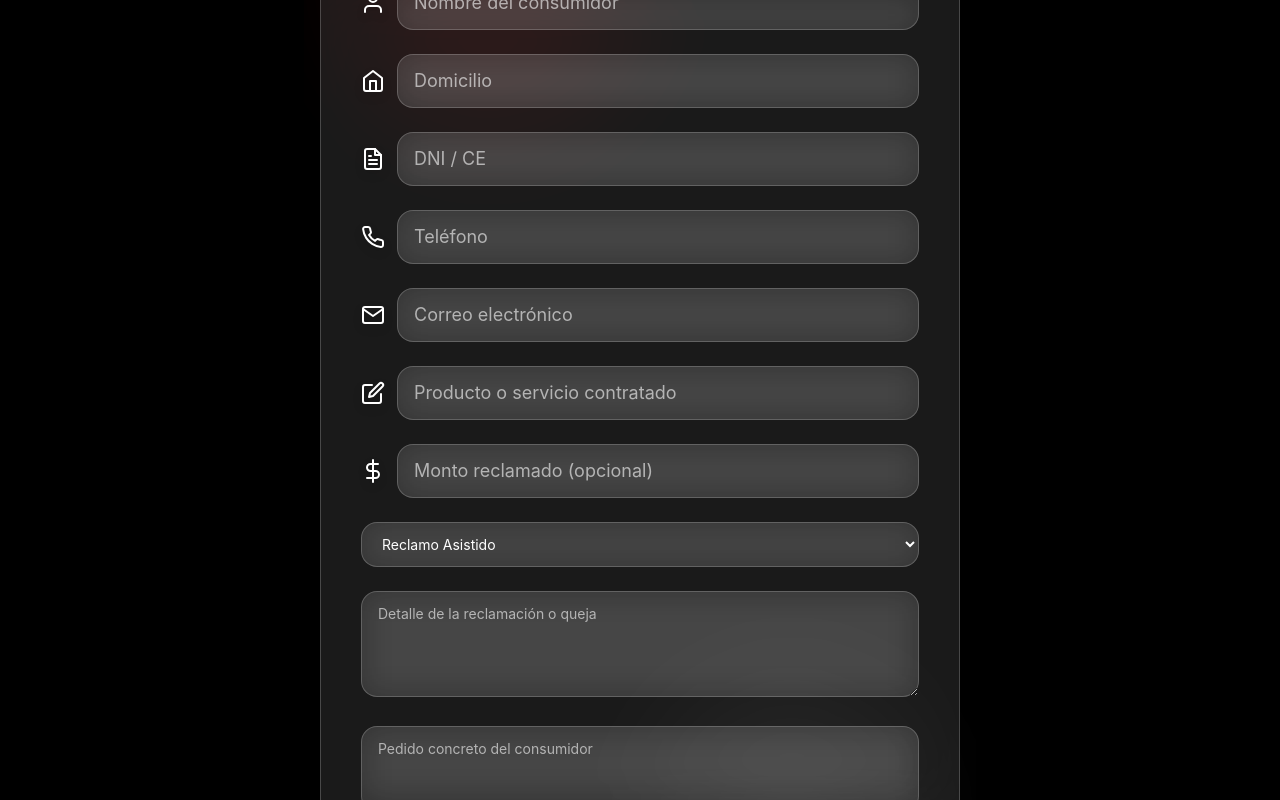
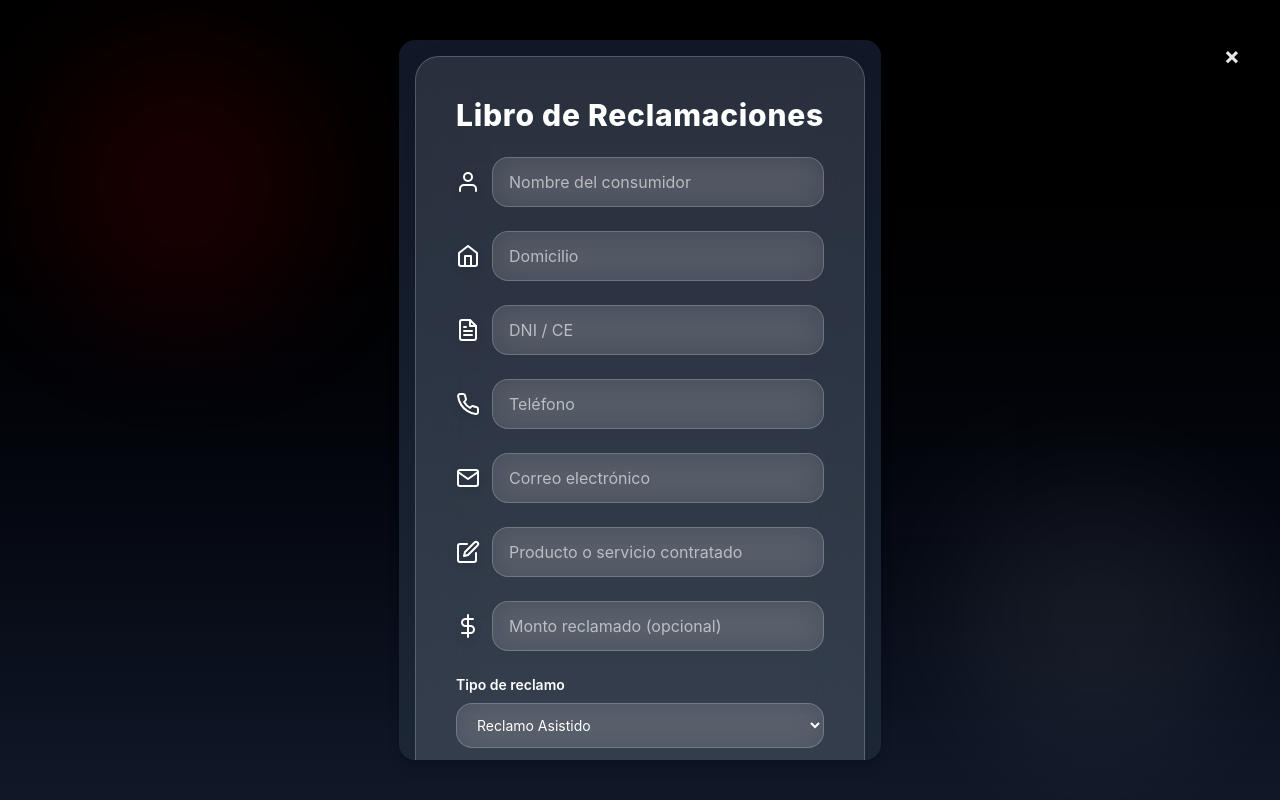
Before and after one commit to MDRCode20/landing02tetsuoart, a React (Vite) app in the folder frontend/: page / in a window 1280 px wide. Both pictures are taken after a click on the button "Libro de Reclamaciones". Shown: the part 3614-4414 px from the top of the page. Built offline with nearby package versions, Linux system fonts and the light colour scheme.

Commit message:
subiendo cambios p2

```diff
--- a/frontend/src/components/ContactForm.jsx
+++ b/frontend/src/components/ContactForm.jsx
@@ -22,10 +22,13 @@ const ContactForm = () => {
 
     try {
       // Ajusta la URL a tu backend real
-      const response = await axios.post(
-        "http://localhost:8000/api/contacto",
-        formData
-      );
+    const response = await fetch("http://localhost:8000/api/contacto", {
+  method: "POST",
+  headers: {
+    "Content-Type": "application/json",
+  },
+  body: JSON.stringify(formData),
+});
 
       if (response.status === 201 || response.status === 200) {
         toast.success("¡Mensaje enviado con éxito!");
--- a/frontend/src/components/Footer.jsx
+++ b/frontend/src/components/Footer.jsx
@@ -96,16 +96,16 @@ useEffect(() => {
         <p>&copy; {new Date().getFullYear()} <span className="font-semibold text-white">Tetsuo Art</span>. Todos los derechos reservados.</p>
         <p className="text-white/50 mt-2">Diseño y desarrollo con ❤️ desde Perú</p>
        {mostrarModal && (
-  <div className="fixed inset-0 bg-black bg-opacity-70 backdrop-blur-sm flex justify-center items-center z-50">
-    <div className="bg-white rounded-lg shadow-lg w-full max-w-2xl relative">
+  <div className="fixed inset-0 bg-gradient-to-b from-black to-gray-900 bg-opacity-70 backdrop-blur-sm flex justify-center items-center z-50">
+
       <button
         onClick={() => setMostrarModal(false)}
-        className="absolute top-4 right-4 text-black text-2xl font-bold z-10"
+        className="absolute top-10 right-10 text-gray-200 text-2xl font-bold z-10"
       >
         &times;
       </button>
       <ReclamationForm />
-    </div>
+
   </div>
 )}
       </motion.div>
--- a/frontend/src/components/ReclamationForm.jsx
+++ b/frontend/src/components/ReclamationForm.jsx
@@ -128,56 +128,77 @@ function ReclamationForm() {
   ];
 
   return (
-    <section className="py-20 px-4 bg-black text-center relative overflow-hidden">
+   <section className=" p-4 bg-gradient-to-b from-gray-900 to-gray-800 rounded-2xl shadow-lg h-[90vh]  space-y-4 overflow-y-auto scrollbar-thin scrollbar-thumb-gray-600 scrollbar-track-gray-800">
+
   <Toaster position="top-center" />
+
+  {/* Efectos de fondo */}
   <div className="absolute top-0 left-0 w-full h-full pointer-events-none">
     <div className="absolute top-10 left-10 w-72 h-72 bg-red-600/20 rounded-full blur-3xl animate-pulse" />
     <div className="absolute bottom-10 right-10 w-72 h-72 bg-white/10 rounded-full blur-3xl animate-pulse" />
   </div>
+
   <motion.form
     onSubmit={handleSubmit}
     variants={fadeInUp}
     initial="hidden"
     animate="visible"
-        className="max-w-3xl mx-auto bg-white/10 backdrop-blur-xl border border-white/20 rounded-3xl shadow-2xl p-8 sm:p-10 relative z-10 space-y-6"
+    className="max-w-2xl mx-auto bg-white/10 backdrop-blur-xl border border-white/20 rounded-3xl shadow-2xl p-8 sm:p-10 relative z-10 space-y-6  overflow-y-auto scrollbar-thin scrollbar-thumb-gray-600 scrollbar-track-gray-800"
   >
     <h2 className="text-3xl font-extrabold text-white mb-6 tracking-wide">
       Libro de Reclamaciones
     </h2>
+
     {fields.map((field, index) => (
       <motion.div
         key={index}
-            className="relative"
+        className="relative text-left "
         initial={{ opacity: 0, y: 15 }}
         whileInView={{ opacity: 1, y: 0 }}
         transition={{ delay: index * 0.05 }}
       >
+        <label className="block mb-2 text-sm font-semibold text-white">
+          {field.label}
+        </label>
         <div className="flex items-center gap-3">
-              <span className="text-white text-xl sm:text-2xl drop-shadow-lg">{field.icon}</span>
+          <span className="text-white text-xl sm:text-2xl drop-shadow-lg">
+            {field.icon}
+          </span>
           <input
             name={field.name}
             value={form[field.name]}
             onChange={handleChange}
             placeholder={field.placeholder}
-                type={field.type || 'text'}
+            type={field.type || "text"}
             required={field.required}
-                className="text-sm sm:text-lg w-full px-4 py-3 rounded-2xl bg-white/10 backdrop-blur-lg text-white border border-white/20 placeholder-white/60 focus:outline-none focus:ring-2 focus:ring-white/40 transition-all duration-300"
+            className="text-sm sm:text-base w-full px-4 py-3  rounded-2xl bg-white/10 backdrop-blur-lg text-white border border-white/20 placeholder-white/60 focus:outline-none focus:ring-2 focus:ring-red-400 transition-all duration-300"
           />
         </div>
       </motion.div>
     ))}
 
+    {/* Tipo */}
+    <div className="text-left">
+      <label className="block mb-2 text-sm font-semibold text-white">
+        Tipo de reclamo
+      </label>
       <select
         name="tipo"
         value={form.tipo}
         onChange={handleChange}
         required
-          className="w-full px-4 py-3 rounded-2xl bg-white/10 backdrop-blur-lg text-white border border-white/20 focus:outline-none focus:ring-2 focus:ring-white/40"
+        className="w-full px-4 py-3 rounded-2xl bg-white/10 backdrop-blur-lg text-white border border-white/20 focus:outline-none focus:ring-2 focus:ring-red-400"
       >
         <option value="Reclamo_Asistido">Reclamo Asistido</option>
         <option value="Reclamo_Independiente">Reclamo Independiente</option>
       </select>
+    </div>
 
+    {/* Detalle */}
+    <div className="text-left">
+      <label className="block mb-2 text-sm font-semibold text-white">
+        Detalle
+      </label>
       <textarea
         name="detalle"
         value={form.detalle}
@@ -185,9 +206,15 @@ function ReclamationForm() {
         placeholder="Detalle de la reclamación o queja"
         required
         rows={4}
-          className="w-full px-4 py-3 rounded-2xl bg-white/10 backdrop-blur-lg text-white border border-white/20 placeholder-white/60 focus:outline-none focus:ring-2 focus:ring-white/40"
+        className="w-full px-4 py-3 rounded-2xl bg-white/10 backdrop-blur-lg text-white border border-white/20 placeholder-white/60 focus:outline-none focus:ring-2 focus:ring-red-400"
       />
+    </div>
 
+    {/* Pedido */}
+    <div className="text-left">
+      <label className="block mb-2 text-sm font-semibold text-white">
+        Pedido
+      </label>
       <textarea
         name="pedido"
         value={form.pedido}
@@ -195,31 +222,22 @@ function ReclamationForm() {
         placeholder="Pedido concreto del consumidor"
         required
         rows={3}
-          className="w-full px-4 py-3 rounded-2xl bg-white/10 backdrop-blur-lg text-white border border-white/20 placeholder-white/60 focus:outline-none focus:ring-2 focus:ring-white/40"
+        className="w-full px-4 py-3 rounded-2xl bg-white/10 backdrop-blur-lg text-white border border-white/20 placeholder-white/60 focus:outline-none focus:ring-2 focus:ring-red-400"
       />
+    </div>
 
+    {/* Botón */}
     <motion.button
       type="submit"
-          className="relative w-full overflow-hidden bg-black text-white font-semibold py-3 rounded-2xl group"
-          whileHover="hover"
+      className="relative w-full overflow-hidden bg-red-600 hover:bg-red-500 text-white font-semibold py-3 rounded-2xl shadow-lg transition-all duration-300"
+      whileHover={{ scale: 1.02 }}
+      whileTap={{ scale: 0.98 }}
     >
-          <motion.span
-            className="absolute inset-0 bg-white rounded-2xl z-0"
-            initial={{ scaleX: 0, scaleY: 2, originX: 0, originY: 0 }}
-            variants={{
-              hover: {
-                scaleX: 1,
-                scaleY: 2,
-                transition: { duration: 0.6, ease: 'easeInOut' },
-              },
-            }}
-          />
-          <span className="relative z-10 transition duration-300 group-hover:text-black">
       Enviar Reclamo
-          </span>
     </motion.button>
   </motion.form>
 </section>
+
   );
 }
 
```
Also changed, not shown: 1 other file (tests, documents, lock files or other folders). Lines whose indentation alone changed are shown as unchanged.
